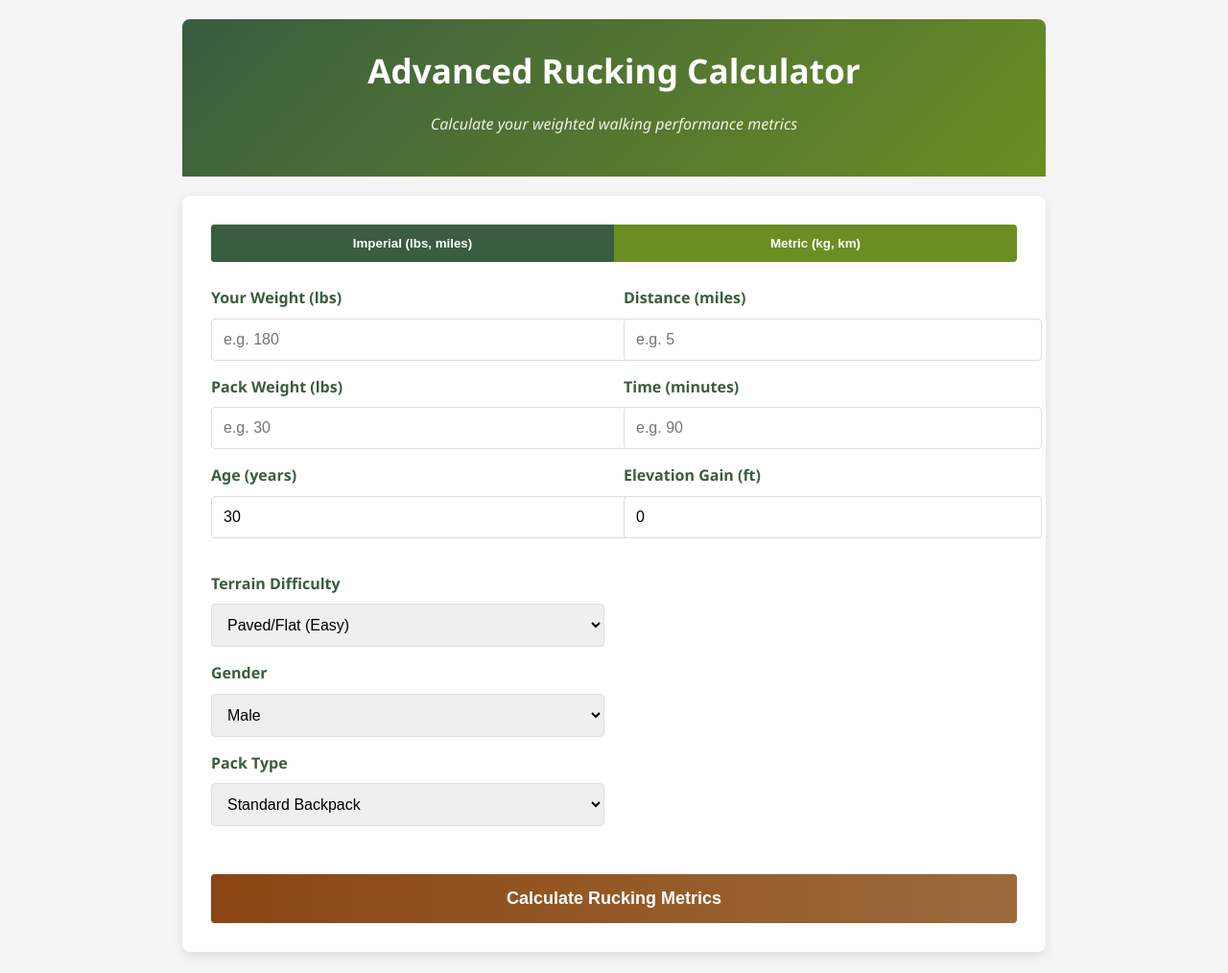
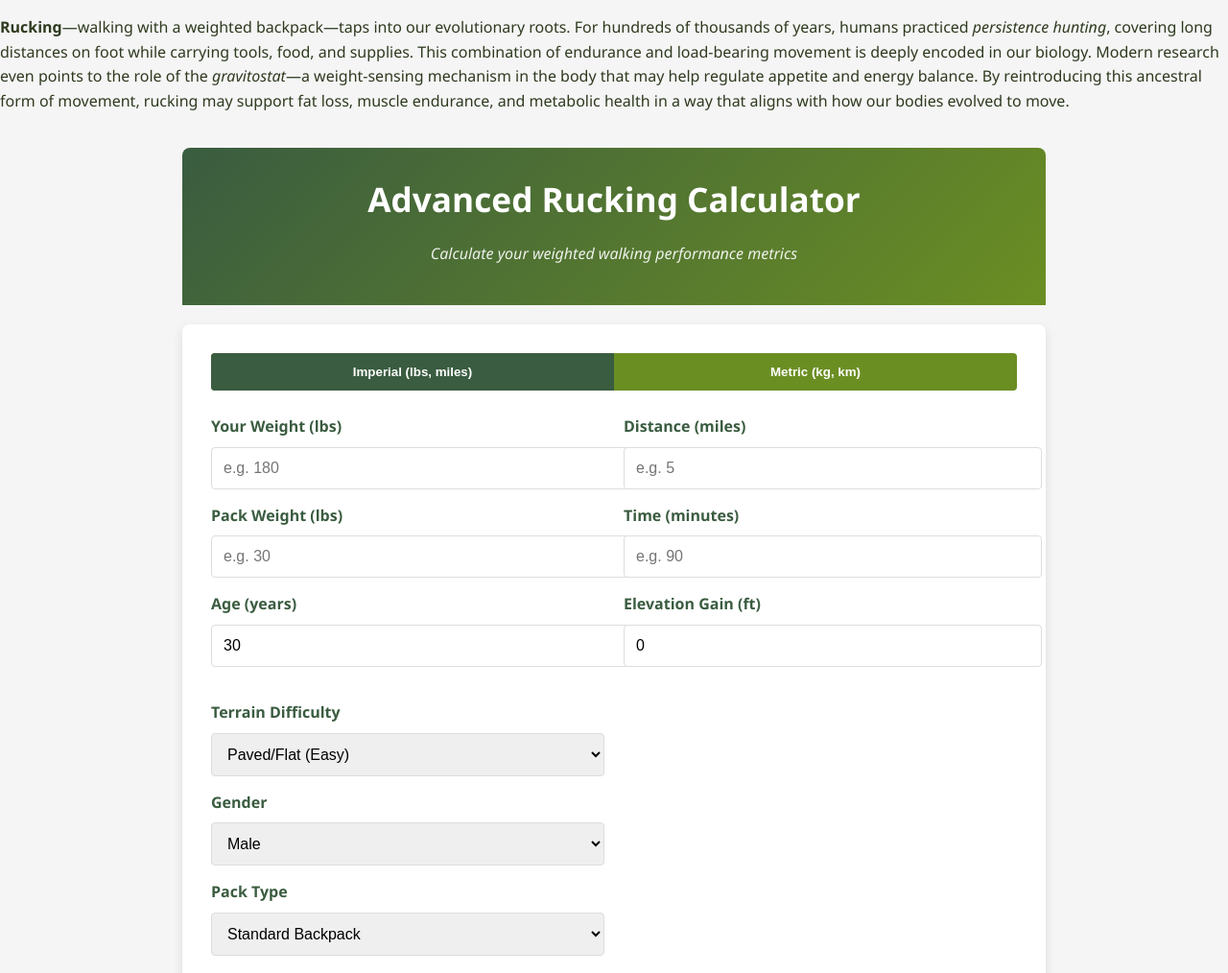
Before and after one commit to Brandubh369/RuckYou, a plain HTML site: page index.html in a window 1280 px wide. Shown: the top 1014 px of the page at 96% size. Drawn offline with Linux system fonts and the light colour scheme.

Commit message:
Update index.html

```diff
--- a/index.html
+++ b/index.html
@@ -214,6 +214,9 @@
     </style>
 </head>
 <body>
+    <p>
+  <strong>Rucking</strong>—walking with a weighted backpack—taps into our evolutionary roots. For hundreds of thousands of years, humans practiced <em>persistence hunting</em>, covering long distances on foot while carrying tools, food, and supplies. This combination of endurance and load-bearing movement is deeply encoded in our biology. Modern research even points to the role of the <em>gravitostat</em>—a weight-sensing mechanism in the body that may help regulate appetite and energy balance. By reintroducing this ancestral form of movement, rucking may support fat loss, muscle endurance, and metabolic health in a way that aligns with how our bodies evolved to move.
+</p>
     <div class="container">
         <header>
             <h1>Advanced Rucking Calculator</h1>
```
